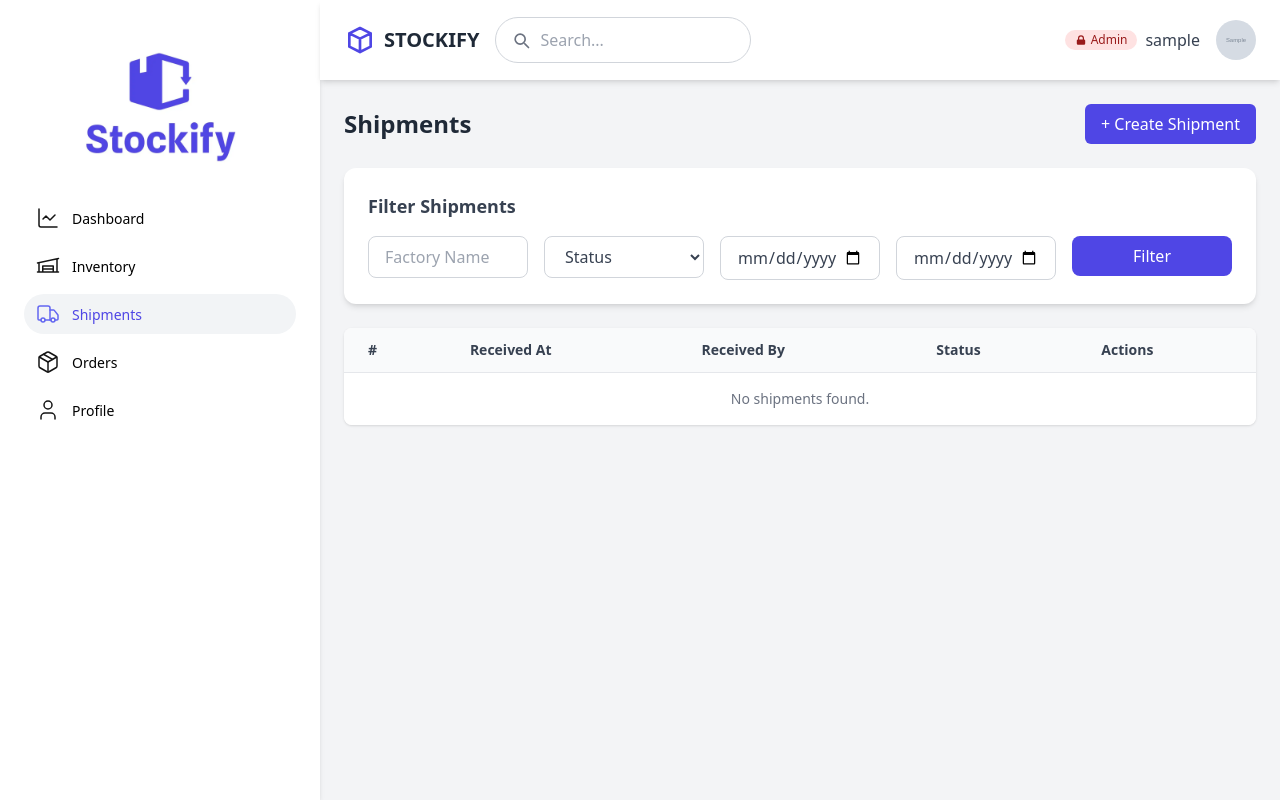
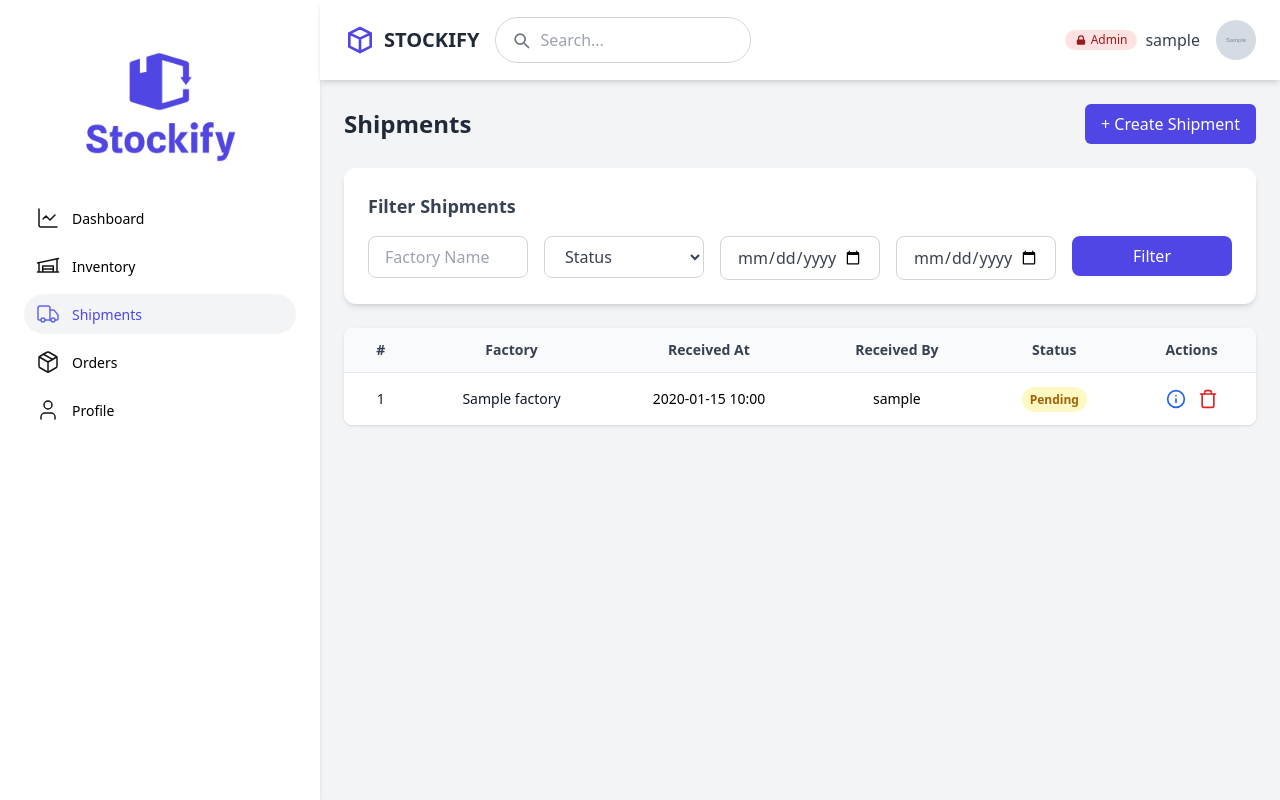
Before and after one commit to Naira98/Stockify, a Django app: page /shipments/ in a window 1280 px wide. Run offline with Django 5.2, Linux system fonts and the light colour scheme; a user stored in the database is signed in; tables that the repository leaves empty hold one stand-in row (values such as "Sample post"); grey boxes marked "Sample" are stand-in pictures; some libraries are stand-ins or nearby versions.

Commit message:
feat: add shipment deletion functionality with confirmation modal

```diff
--- a/shipments/urls.py
+++ b/shipments/urls.py
@@ -5,9 +5,10 @@ app_name = "shipments"
 
 urlpatterns = [
     path("", views.ShipmentListView.as_view(), name="shipment_list"),
+    path("<int:pk>/delete/", views.delete_shipment, name="delete_shipment"),
+    path("<int:pk>/", views.ShipmentDetailsView.as_view(), name="shipment_details"),
     path("create/", views.CreateShipmentView.as_view(), name="create_shipment"),
     path("factories/create/", views.CreateFactoryView.as_view(), name="create_factory"),
-    path("<int:pk>/", views.ShipmentDetailsView.as_view(), name="shipment_details"),
     path(
         "<int:pk>/add-item/",
         views.add_item_to_shipment,
--- a/shipments/views.py
+++ b/shipments/views.py
@@ -1,14 +1,12 @@
 from django.contrib.auth.decorators import login_required
 from django.views.decorators.http import require_GET
 from django.http import JsonResponse
-from django.views.generic import TemplateView, CreateView, DetailView
+from django.views.generic import ListView, CreateView, DetailView, DeleteView
 from django.contrib.auth.mixins import LoginRequiredMixin
 from django.shortcuts import get_object_or_404, redirect, render
 from typing import cast
 from django.contrib.admin.views.decorators import staff_member_required
 from django.db import transaction
-
-
 from accounts.models import User
 from .decorators import shipment_is_pending, shipment_is_loaded, shipment_is_received
 from django.urls import reverse, reverse_lazy
@@ -17,8 +15,26 @@ from .models import Shipment, ShipmentItem
 from .forms import AddShipmentItemForm, ShipmentForm, FactoryForm, EditShipmentItemForm
 
 
-class ShipmentListView(LoginRequiredMixin, TemplateView):
+class ShipmentListView(LoginRequiredMixin, ListView):
+    model = Shipment
     template_name = "shipments/shipments.html"
+    context_object_name = "shipments"
+    ordering = ["-created_at"]  # Optional: sort by newest first
+
+    def get_queryset(self):
+        return (
+            Shipment.objects.select_related("factory").prefetch_related("items").all()
+        )
+
+
+@login_required
+@shipment_is_pending
+def delete_shipment(request, pk):
+    shipment = get_object_or_404(Shipment, pk=pk)
+    if request.method == "POST":
+        shipment.delete()
+        return redirect("shipments:shipment_list")
+    return redirect("shipments:shipment_details", pk=pk)
 
 
 class CreateShipmentView(CreateView, LoginRequiredMixin):
--- /dev/null
+++ b/static/js/confirm_delete_shipment.js
@@ -0,0 +1,19 @@
+const modal = document.getElementById("confirmModal");
+const form = document.getElementById("confirmDeleteForm");
+const nameSpan = document.getElementById("productName");
+
+function openConfirmModal(button) {
+  const itemId = button.dataset.id;
+  const productName = button.dataset.name;
+
+  nameSpan.textContent = productName;
+  form.action = `/shipments/${itemId}/delete/`;
+
+  modal.classList.remove("hidden");
+  modal.classList.add("flex");
+}
+
+function closeConfirmModal() {
+  modal.classList.remove("flex");
+  modal.classList.add("hidden");
+}
--- a/templates/shipments/shipments.html
+++ b/templates/shipments/shipments.html
@@ -1,4 +1,5 @@
 {% extends "base.html" %}
+{% load static %}
 
 {% block title %} Shipments | Stockify {% endblock title %}
 
@@ -23,8 +24,9 @@
   <div class="bg-white rounded-lg shadow overflow-x-auto">
     <table class="min-w-full divide-y divide-gray-200">
       <thead class="bg-gray-50">
-        <tr class="text-left text-sm font-semibold text-gray-700">
+        <tr class="text-sm font-semibold text-gray-700 text-center">
           <th class="px-6 py-3">#</th>
+          <th class="px-6 py-3">Factory</th>
           <th class="px-6 py-3">Received At</th>
           <th class="px-6 py-3">Received By</th>
           <th class="px-6 py-3">Status</th>
@@ -34,10 +36,11 @@
       <tbody class="bg-white divide-y divide-gray-100 text-sm">
         {% for shipment in shipments %}
         <tr>
-          <td class="px-6 py-4 font-medium text-gray-900">{{ shipment.id }}</td>
-          <td class="px-6 py-4">{{ shipment.received_at|date:"Y-m-d H:i" }}</td>
-          <td class="px-6 py-4">{{ shipment.received_by }}</td>
-          <td class="px-6 py-4">
+          <td class="px-6 py-4 font-medium text-gray-900 text-center">{{ shipment.id }}</td>
+          <td class="px-6 py-4 font-medium text-gray-900 text-center">{{ shipment.factory.name }}</td>
+          <td class="px-6 py-4 text-center">{{ shipment.received_at|date:"Y-m-d H:i" }}</td>
+          <td class="px-6 py-4 text-center">{{ shipment.received_by }}</td>
+          <td class="px-6 py-4 text-center">
             <span class="px-2 py-1 rounded-full text-xs font-semibold
               {% if shipment.status == 'pending' %}bg-yellow-100 text-yellow-700
               {% elif shipment.status == 'loaded' %}bg-blue-100 text-blue-700
@@ -46,13 +49,41 @@
               {{ shipment.status|title }}
             </span>
           </td>
-          <td class="px-6 py-4 flex gap-2">
-            <a href="{% url 'edit_shipment' shipment.id %}" class="text-indigo-600 hover:underline">Edit</a>
-            <form action="{% url 'delete_shipment' shipment.id %}" method="post" onsubmit="return confirm('Are you sure?');">
-              {% csrf_token %}
-              <button type="submit" class="text-red-600 hover:underline">Delete</button>
-            </form>
+          <td class="px-6 py-4 flex gap-3 items-center justify-center">
+            <!-- Info Icon (View Details) -->
+            <a href="{% url 'shipments:shipment_details' shipment.id %}"
+              title="View Shipment"
+              class="text-blue-600 hover:text-blue-800">
+              <svg xmlns="http://www.w3.org/2000/svg" width="20" height="20"
+                  viewBox="0 0 24 24" fill="none" stroke="currentColor"
+                  stroke-width="2" stroke-linecap="round" stroke-linejoin="round"
+                  class="lucide lucide-info-icon lucide-info">
+                <circle cx="12" cy="12" r="10"/>
+                <path d="M12 16v-4"/>
+                <path d="M12 8h.01"/>
+              </svg>
+            </a>
+
+            {% if shipment.status == "pending" %}
+              <!-- Trash Icon (Delete Shipment) -->
+              <button type="button"
+                      onclick="openConfirmModal(this)"
+                      data-id="{{ shipment.id }}"
+                      data-name="Shipment #{{ shipment.id }}"
+                      class="text-red-600 hover:text-red-800"
+                      title="Delete Shipment">
+                <svg xmlns="http://www.w3.org/2000/svg" width="20" height="20"
+                    viewBox="0 0 24 24" fill="none" stroke="currentColor"
+                    stroke-width="2" stroke-linecap="round" stroke-linejoin="round"
+                    class="lucide lucide-trash-icon lucide-trash">
+                  <path d="M3 6h18"/>
+                  <path d="M19 6v14c0 1-1 2-2 2H7c-1 0-2-1-2-2V6"/>
+                  <path d="M8 6V4c0-1 1-2 2-2h4c1 0 2 1 2 2v2"/>
+                </svg>
+              </button>
+            {% endif %}
           </td>
+
         </tr>
         {% empty %}
         <tr>
@@ -64,4 +95,26 @@
   </div>
 </div>
 
+<!-- Delete Confirmation Modal -->
+<div id="confirmModal" class="fixed inset-0 z-50 hidden items-center justify-center bg-black bg-opacity-50">
+  <div class="bg-white p-6 rounded shadow-lg max-w-md w-full">
+    <h2 class="text-lg font-bold mb-3">Confirm Deletion</h2>
+    <p class="mb-6 text-gray-700">
+      Are you sure you want to delete <span id="productName" class="font-semibold"></span>?
+    </p>
+    <form method="post" id="confirmDeleteForm" class="flex justify-end gap-2">
+      {% csrf_token %}
+      <button type="button" onclick="closeConfirmModal()" class="bg-gray-200 px-4 py-2 rounded hover:bg-gray-300">
+        Cancel
+      </button>
+      <button type="submit" class="bg-red-600 text-white px-4 py-2 rounded hover:bg-red-700">
+        Delete
+      </button>
+    </form>
+  </div>
+</div>
+
+
+<script src="{% static 'js/confirm_delete_shipment.js' %}"></script>
+
 {% endblock content %}
```
Also changed, not shown: templates/shipments/shipment_details.html (+6 -15 lines).
